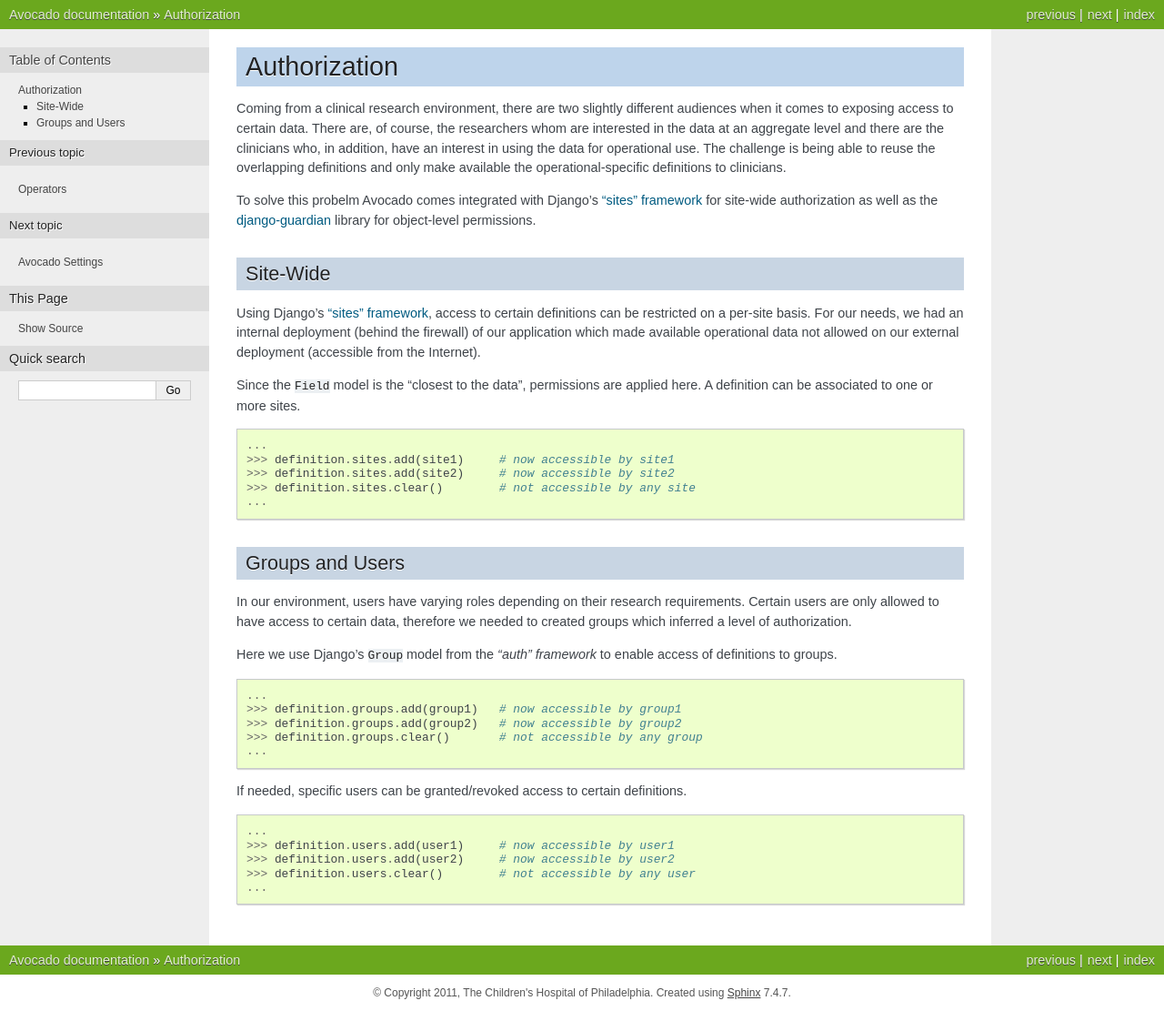
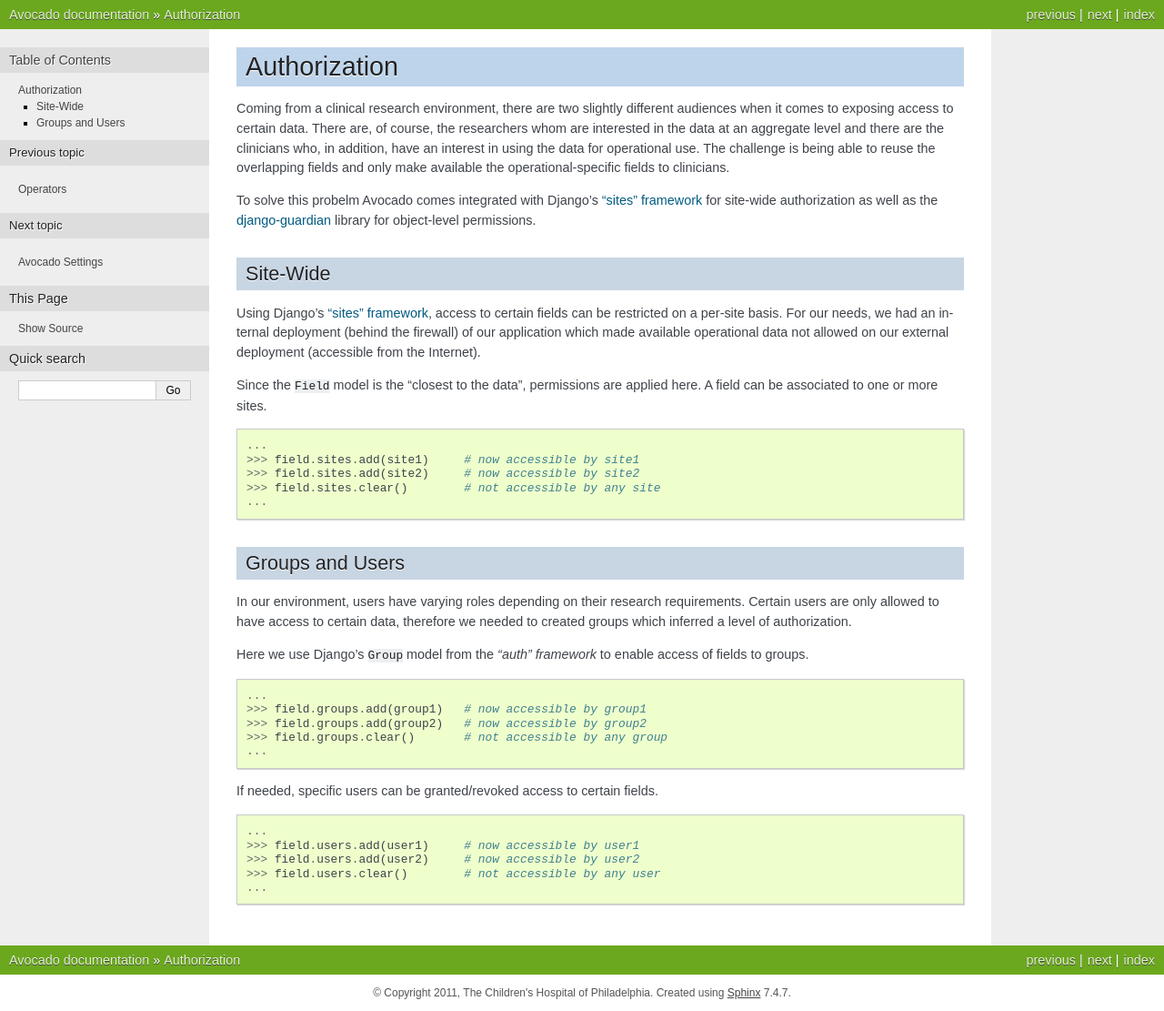
Before and after one commit to chop-dbhi/avocado, a Sphinx documentation site: the page built from docs/source/permissions.rst, in a window 1280 px wide. Shown: the whole page at 91% size. Built offline with Sphinx 7.4.7, drawn with Linux system fonts in a browser that asks for light colours; pages that are not in the unit, such as notebooks, are missing from menus.

Commit message:
Missed a bunch of definition => field reverting

```diff
--- a/docs/source/commands.rst
+++ b/docs/source/commands.rst
@@ -5,10 +5,10 @@
 
 .. _here: http://docs.djangoproject.com/en/1.3/ref/django-admin/
 
-syncdefinitions
+syncfields
 ---------------
 
-.. autoclass:: avocado.meta.management.commands.syncdefinitions.Command
+.. autoclass:: avocado.meta.management.commands.syncfields.Command
 
 orphaned
 --------
--- a/docs/source/index.rst
+++ b/docs/source/index.rst
@@ -14,7 +14,7 @@
    introduction
    domains
    concepts
-   definitions
+   fields
    commands
    operators
    permissions
@@ -25,7 +25,7 @@
 .. toctree::
     :maxdepth: 2
 
-    api/definition
+    api/field
     api/concept
     api/domain
 
--- a/docs/source/permissions.rst
+++ b/docs/source/permissions.rst
@@ -5,8 +5,8 @@
 audiences when it comes to exposing access to certain data. There are, of course,
 the researchers whom are interested in the data at an aggregate level and there
 are the clinicians who, in addition, have an interest in using the data for
-operational use. The challenge is being able to reuse the overlapping definitions
-and only make available the operational-specific definitions to clinicians.
+operational use. The challenge is being able to reuse the overlapping fields
+and only make available the operational-specific fields to clinicians.
 
 To solve this probelm Avocado comes integrated with Django's `"sites" framework`_
 for site-wide authorization as well as the `django-guardian`_ library for
@@ -14,20 +14,20 @@
 
 Site-Wide
 ---------
-Using Django's `"sites" framework`_, access to certain definitions can be restricted
+Using Django's `"sites" framework`_, access to certain fields can be restricted
 on a per-site basis. For our needs, we had an internal deployment (behind the
 firewall) of our application which made available operational data not allowed
 on our external deployment (accessible from the Internet).
 
 Since the ``Field`` model is the "closest to the data", permissions are
-applied here. A definition can be associated to one or more sites.
+applied here. A field can be associated to one or more sites.
 
 ::
 
     ...
-    >>> definition.sites.add(site1)     # now accessible by site1
-    >>> definition.sites.add(site2)     # now accessible by site2
-    >>> definition.sites.clear()        # not accessible by any site
+    >>> field.sites.add(site1)     # now accessible by site1
+    >>> field.sites.add(site2)     # now accessible by site2
+    >>> field.sites.clear()        # not accessible by any site
     ...
 
 Groups and Users
@@ -37,24 +37,24 @@
 therefore we needed to created groups which inferred a level of authorization.
 
 Here we use Django's ``Group`` model from the `"auth" framework` to enable
-access of definitions to groups.
+access of fields to groups.
 
 ::
 
     ...
-    >>> definition.groups.add(group1)   # now accessible by group1
-    >>> definition.groups.add(group2)   # now accessible by group2
-    >>> definition.groups.clear()       # not accessible by any group
+    >>> field.groups.add(group1)   # now accessible by group1
+    >>> field.groups.add(group2)   # now accessible by group2
+    >>> field.groups.clear()       # not accessible by any group
     ...
 
-If needed, specific users can be granted/revoked access to certain definitions.
+If needed, specific users can be granted/revoked access to certain fields.
 
 ::
 
     ...
-    >>> definition.users.add(user1)     # now accessible by user1
-    >>> definition.users.add(user2)     # now accessible by user2
-    >>> definition.users.clear()        # not accessible by any user
+    >>> field.users.add(user1)     # now accessible by user1
+    >>> field.users.add(user2)     # now accessible by user2
+    >>> field.users.clear()        # not accessible by any user
     ...
 
 
```
Also changed, not shown: 6 other files.
